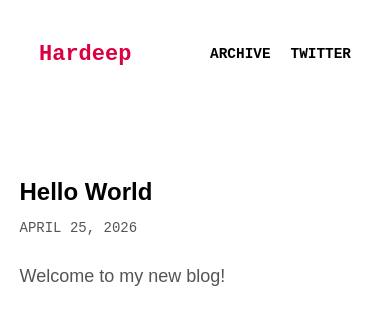
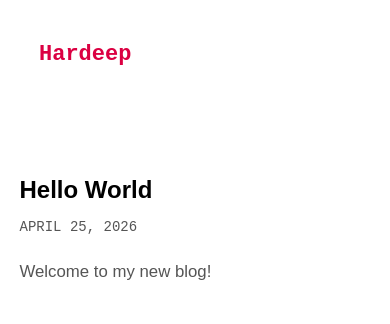
Before and after one commit to xhardeep/xhardeep.github.io, an Astro site: page / in a window 390 px wide. Built offline with nearby package versions, Linux system fonts and the light colour scheme; Astro itself is replaced by a stand-in of ours.

Commit message:
navbar and text fix

```diff
--- a/src/layouts/BaseLayout.astro
+++ b/src/layouts/BaseLayout.astro
@@ -25,6 +25,11 @@ const { title, description = "A blog by xhardeep" } = Astro.props;
         <div class="site-title">
           <a href="/">Hardeep</a>
         </div>
+        <button class="menu-toggle" aria-label="Toggle menu">
+          <span></span>
+          <span></span>
+          <span></span>
+        </button>
         <nav class="site-nav">
           <a href="/archive">Archive</a>
           <a href="https://x.com/xhardeep" target="_blank" rel="noopener noreferrer">Twitter</a>
@@ -36,6 +41,14 @@ const { title, description = "A blog by xhardeep" } = Astro.props;
 
 		<slot />
 
+    <script>
+      const menuToggle = document.querySelector('.menu-toggle');
+      const siteNav = document.querySelector('.site-nav');
 
+      menuToggle?.addEventListener('click', () => {
+        siteNav?.classList.toggle('is-active');
+        menuToggle?.classList.toggle('is-active');
+      });
+    </script>
 	</body>
 </html>
--- a/src/styles/global.css
+++ b/src/styles/global.css
@@ -24,8 +24,8 @@
   :root {
     --wp--preset--color--primary: #db0042;
     --wp--preset--color--secondary: #B2B2B2;
-    --wp--preset--color--foreground: #e0e0e0;
-    --wp--preset--color--header: #ffffff;
+    --wp--preset--color--foreground: #ffffff;
+    --wp--preset--color--header: #B2B2B2;
     --wp--preset--color--background: #1E1F21;
   }
 }
@@ -35,7 +35,7 @@ body {
   background-color: var(--wp--preset--color--background);
   color: var(--wp--preset--color--foreground);
   font-family: var(--wp--preset--font-family--libre-franklin);
-  font-size: 1.125rem;
+  font-size: 1.05rem;
   line-height: 1.8;
   margin: 0;
   padding: 0;
@@ -88,7 +88,7 @@ a:hover {
 }
 
 .site-title a {
-  color: var(--wp--preset--color--header, var(--wp--preset--color--primary));
+  color: var(--wp--preset--color--primary);
 }
 
 .site-title a:hover {
@@ -106,12 +106,66 @@ a:hover {
 }
 
 .site-nav a {
-  color: var(--wp--preset--color--header, var(--wp--preset--color--foreground));
+  color: var(--wp--preset--color--header, var(--wp--preset--color--secondary));
 }
 
 .site-nav a:hover {
   color: var(--wp--preset--color--primary);
   text-decoration: none;
+}
+
+.menu-toggle {
+  display: none;
+  flex-direction: column;
+  justify-content: space-between;
+  width: 30px;
+  height: 21px;
+  background: none;
+  border: none;
+  cursor: pointer;
+  padding: 0;
+  z-index: 10;
+}
+
+.menu-toggle span {
+  width: 100%;
+  height: 2px;
+  background-color: #ffffff;
+  transition: all 0.3s ease;
+}
+
+@media (max-width: 768px) {
+  .menu-toggle {
+    display: flex;
+  }
+
+  .site-nav {
+    display: none;
+    position: absolute;
+    top: 100px;
+    left: 0;
+    width: 100%;
+    background-color: var(--wp--preset--color--background);
+    padding: 20px var(--wp--custom--gap--horizontal);
+    flex-direction: column;
+    gap: 15px;
+    border-bottom: 1px solid rgba(255, 255, 255, 0.1);
+    z-index: 5;
+  }
+
+  .site-nav.is-active {
+    display: flex;
+  }
+
+  .menu-toggle.is-active span:nth-child(1) {
+    transform: translateY(9.5px) rotate(45deg);
+  }
+  .menu-toggle.is-active span:nth-child(2) {
+    opacity: 0;
+  }
+  .menu-toggle.is-active span:nth-child(3) {
+    transform: translateY(-9.5px) rotate(-45deg);
+  }
 }
 
 /* Post List */
```
